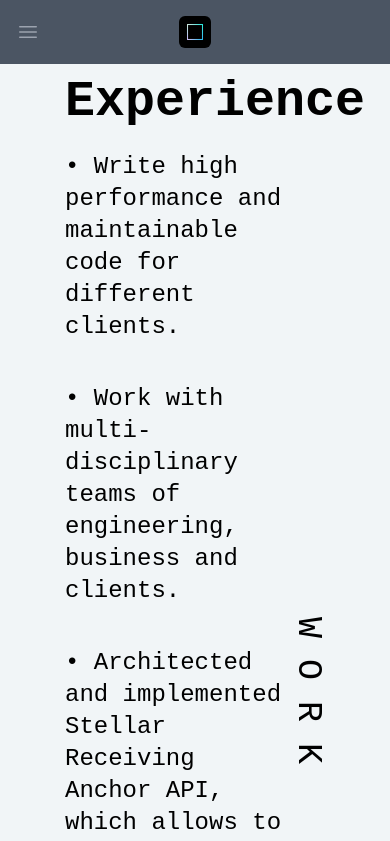
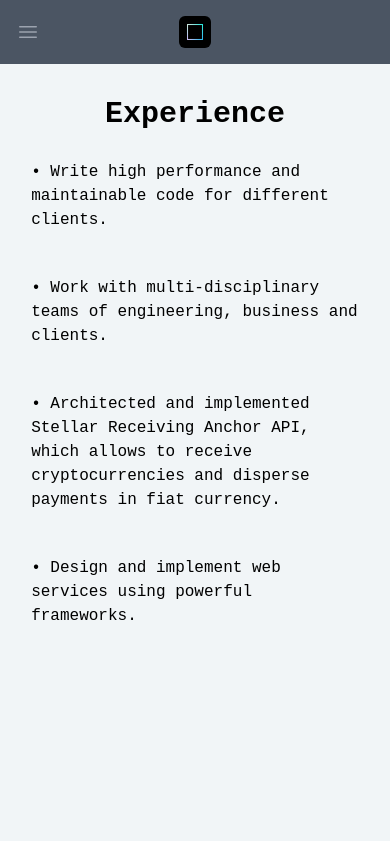
Before and after one commit to jorgelopez08/jlo_portfolio, a React (Create React App) app in the folder client/: page /xp in a window 390 px wide. Shown: the top 841 px of the page. Built offline with nearby package versions, Linux system fonts and the light colour scheme.

Commit message:
Feat: update base site to be responsive

```diff
--- a/client/src/About/About.jsx
+++ b/client/src/About/About.jsx
@@ -22,7 +22,7 @@ export default function About() {
               crypto network.
             </p>
             <p>These is the tech stack I've been working with:</p>
-            <div className="flex my-5 md:text-base font-semibold justify-center">
+            <div className="flex my-5 md:text-base font-semibold justify-center/*  */">
               <div className="mr-5 ml-5 md:mr-20 md:ml-20">
                 <p>• Java</p>
                 <p>• Python</p>
--- a/client/src/Projects/Projects.jsx
+++ b/client/src/Projects/Projects.jsx
@@ -58,7 +58,7 @@ export default function Projects() {
       <div className="w-8/12">
         <div className="bg-gray-100">
           <div className="mx-auto max-w-7xl px-4 sm:px-6">
-            <div className="mx-auto max-w-2xl sm:py-24 lg:max-w-none lg:py-16">
+            <div className="mt-5 md:mx-auto max-w-2xl sm:py-24 lg:max-w-none lg:py-16">
               <h2 className="text-3xl text-left font-bold text-gray-900">
                 Projects
               </h2>
--- a/client/src/Work/Work.jsx
+++ b/client/src/Work/Work.jsx
@@ -4,33 +4,33 @@ import "./Work.css";
 export default function Work() {
   return (
     <section id="jobs" className="flex items-center justify-center">
-      <div className="w-8/12">
-        <div className="text-left sm:py-24 lg:max-w-none lg:py-12">
-          <h1 className="font-bold">Experience</h1>
+      <div className="w-11/12 flex flex-col md:block items-center md:flex-row lg:w-8/12 mt-8 lg:mt-5">
+        <div className="text-left sm:py-24 lg:max-w-none lg:py-10">
+          <h1 className="font-bold text-3xl md:text-5xl">Experience</h1>
         </div>
         <div className="">
-          <div className="flex">
-            <div className="w-10/12">
-              <div className="text-left text-2xl ">
-                <p className="pt-3 pb-7">
+          <div className="flex flex-col md:flex-row items-center">
+            <div className="w-11/12 md:w-10/12">
+              <div className="text-left text-base md:text-2xl ">
+                <p className="pt-7 pb-4 md:pb-7 md:pt-5">
                   • Write high performance and maintainable code for different
                   clients.
                 </p>
-                <p className="pt-3 pb-7">
+                <p className="pt-7 pb-4 md:pb-7 md:pt-5">
                   • Work with multi-disciplinary teams of engineering, business
                   and clients.
                 </p>
-                <p className="pt-3 pb-7">
+                <p className="pt-7 pb-4 md:pb-7 md:pt-5">
                   • Architected and implemented Stellar Receiving Anchor API,
                   which allows to receive cryptocurrencies and disperse payments
                   in fiat currency.
                 </p>
-                <p className="pt-3 pb-7">
+                <p className="pt-7 pb-4 md:pb-7 md:pt-5">
                   • Design and implement web services using powerful frameworks.
                 </p>
               </div>
             </div>
-            <div className="jobs-stack-right flex w-2/12 text-center text-ellipsis">
+            <div className="hidden jobs-stack-right md:flex w-2/12 text-center text-ellipsis">
               <h1>W O R K</h1>
             </div>
           </div>
```
